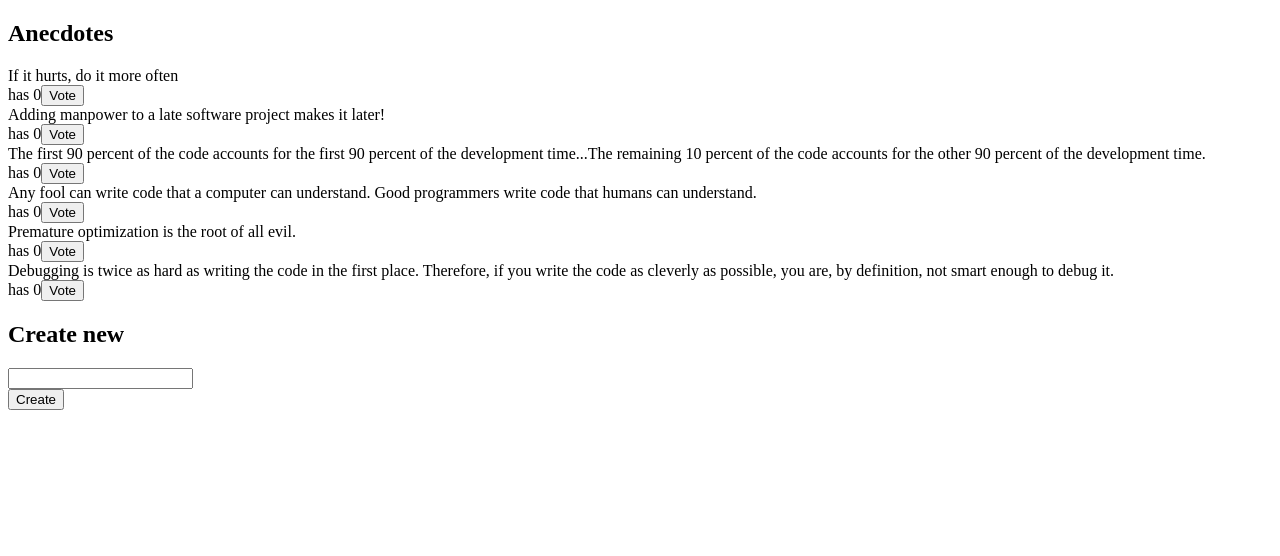
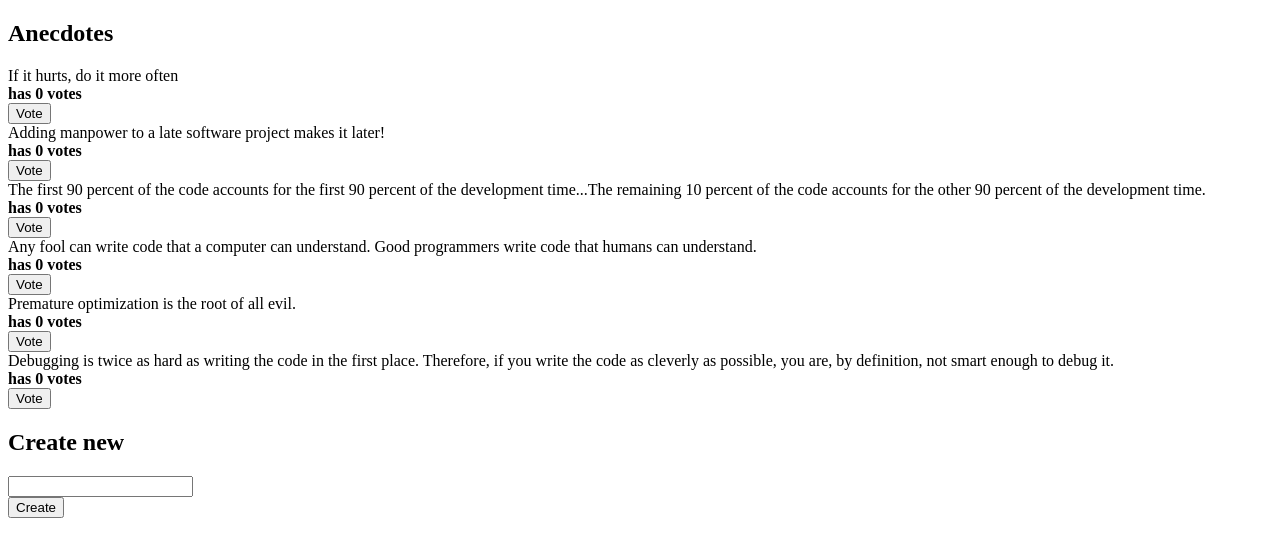
Before and after one commit to Thanatosh/Part-6-Anecdote, a React (Vite) app: page / in a window 1280 px wide. Shown: the top 556 px of the page. Built offline with nearby package versions, Linux system fonts and the light colour scheme.

Commit message:
Part 6.8 Full Commit

```diff
--- a/src/App.jsx
+++ b/src/App.jsx
@@ -1,32 +1,12 @@
-import { useSelector, useDispatch } from 'react-redux'
 import AnecdoteForm from './components/anecdoteForm'
+import AnecdoteList from './components/anecdoteList'
 
 const App = () => {
-  const anecdotes = useSelector(state => state)
-  const dispatch = useDispatch()
-
-  const vote = (id) => {
-    console.log('vote', id)
-    dispatch(voteCreator(id))
-  }
-
   return (
     <div>
       <h2>Anecdotes</h2>
-      {anecdotes.map(anecdote =>
-        <div key={anecdote.id}>
-          <div>
-            {anecdote.content}
-          </div>
-          <div>
-            has {anecdote.votes}
-            <button onClick={() => vote(anecdote.id)}>Vote</button>
-          </div>
-        </div>
-      )}
-      <div>
-        <AnecdoteForm />
-      </div>
+      <AnecdoteList />
+      <AnecdoteForm />
     </div>
   )
 }
--- a/src/components/anecdoteForm.jsx
+++ b/src/components/anecdoteForm.jsx
@@ -1,4 +1,4 @@
-import { useDispatch, useSelector } from 'react-redux'
+import { useDispatch } from 'react-redux'
 import { addAnecdoteCreator } from '../reducers/anecdoteReducer'
 
 const newAnecdote = () => {
--- /dev/null
+++ b/src/components/anecdoteList.jsx
@@ -0,0 +1,38 @@
+import { useDispatch, useSelector } from 'react-redux'
+import { voteCreator } from '../reducers/anecdoteReducer'
+
+const Anecdote = ({ anecdote, handleClick }) => {
+  return(
+    <div>
+      {anecdote.content}
+      <div><strong> has {anecdote.votes} votes </strong></div>
+      <button onClick={handleClick}>Vote</button>
+    </div>
+  )
+}
+
+const Anecdotes = () => {
+  const dispatch = useDispatch()
+  const anecdotes = useSelector(state => state)
+
+  const vote = (id) => {
+    console.log('vote', id)
+    dispatch(voteCreator(id))
+  }
+
+  return (
+    <div>
+      {anecdotes.map(anecdote =>
+        <Anecdote
+          key={anecdote.id}
+          anecdote={anecdote}
+          handleClick={() =>
+            vote(anecdote.id)
+          }
+        />
+      )}
+    </div>
+  )
+}
+
+export default Anecdotes
```
